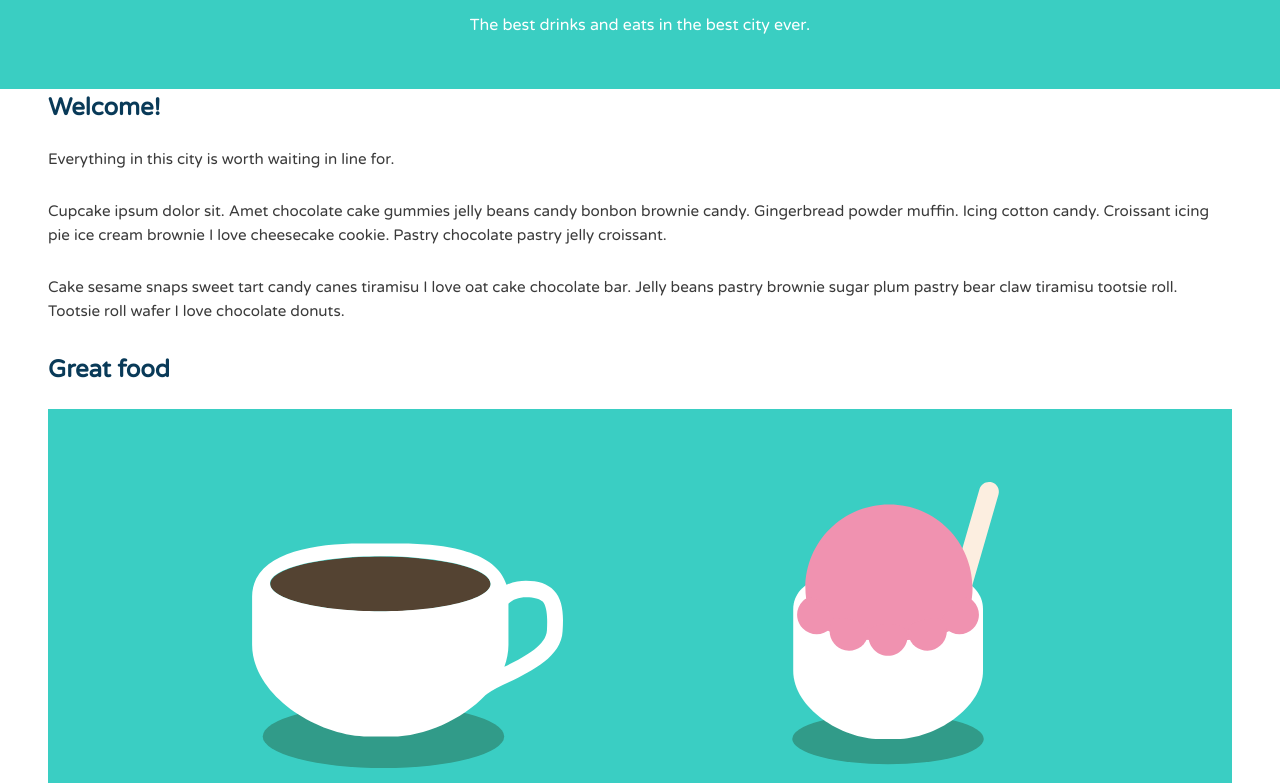
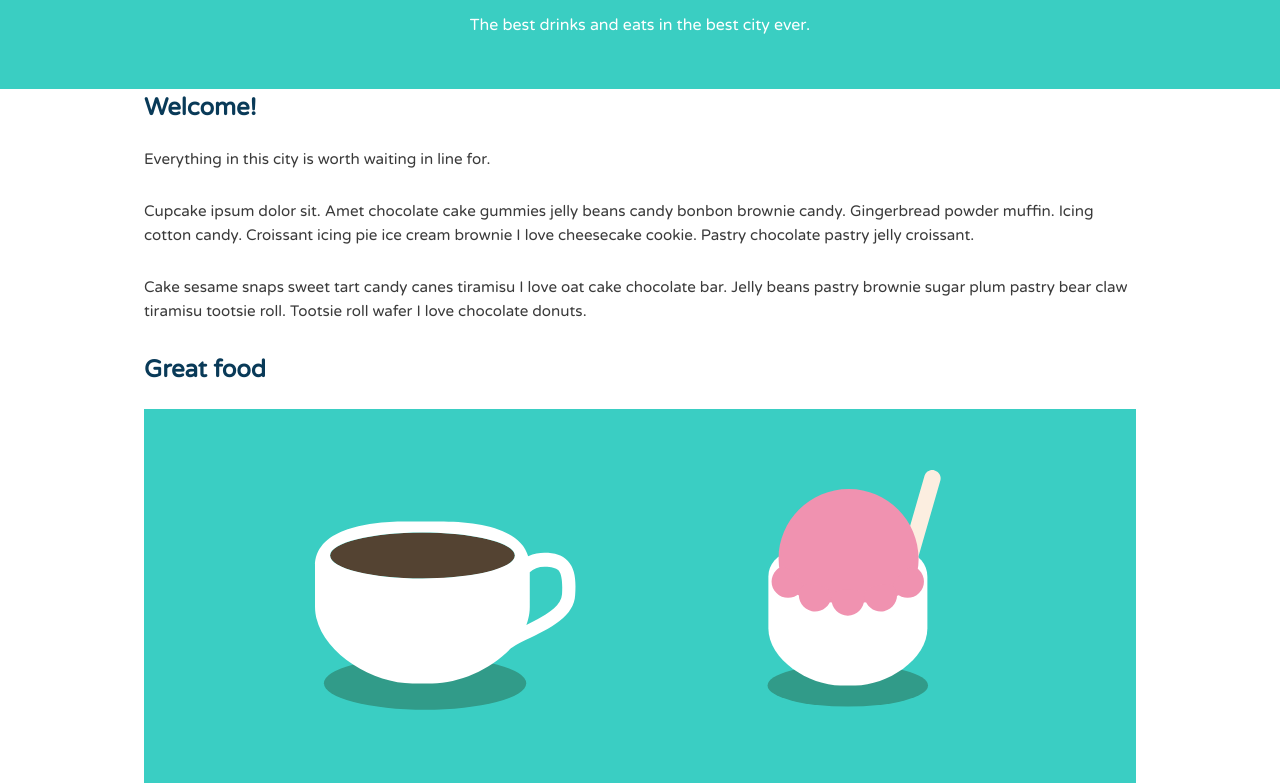
Before and after one commit to code-aspirant/treehouse-css-layout-basics, a plain HTML site: page city-guide-project/index.html in a window 1280 px wide. Shown: the part 398-1181 px from the top of the page. Drawn offline with Linux system fonts and the light colour scheme.

Commit message:
update container width and max-width

```diff
--- a/city-guide-project/css/style.css
+++ b/city-guide-project/css/style.css
@@ -106,7 +106,8 @@ img {
 @media (min-width: 769px) {
 
 	.container {
-		width: 95%;
+		width: 80%;
+		max-width: 1150px;
 		margin: 0 auto; /* Center content within */
 	}
 
```
